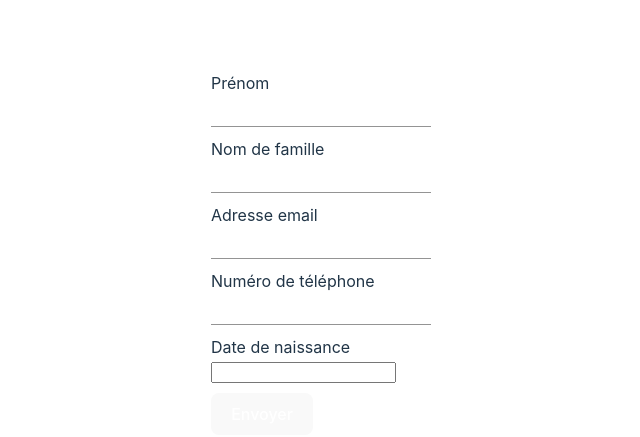
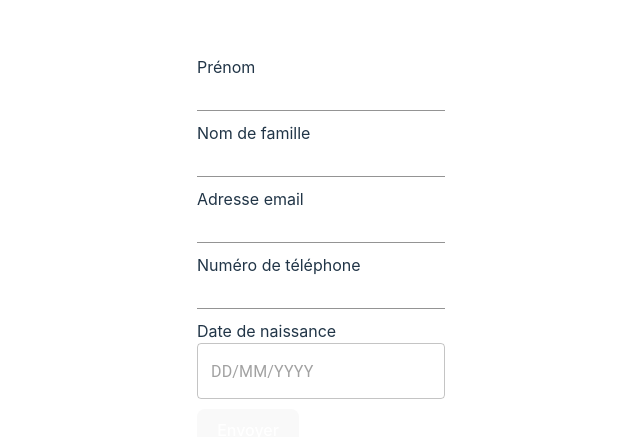
Before and after one commit to Jwana24/poc-rhf_controller, a React (Vite) app: page / in a window 1280 px wide. Shown: the part 147-584 px from the top of the page, without its empty margins (319-959 px from the left). Built offline with nearby package versions, Linux system fonts and the light colour scheme.

Commit message:
Adding DatePicker from muix

```diff
--- a/package.json
+++ b/package.json
@@ -15,8 +15,9 @@
     "@hookform/error-message": "^2.0.1",
     "@hookform/resolvers": "^3.1.1",
     "@mui/material": "^5.14.0",
+    "@mui/x-date-pickers": "^6.10.0",
+    "dayjs": "^1.11.9",
     "react": "^18.2.0",
-    "react-datepicker": "^4.16.0",
     "react-dom": "^18.2.0",
     "react-hook-form": "^7.45.1",
     "yup": "^1.2.0"
--- a/src/components/DatePickerInput.jsx
+++ b/src/components/DatePickerInput.jsx
@@ -1,15 +1,8 @@
-import DatePicker from "react-datepicker";
+import { DatePicker } from '@mui/x-date-pickers/DatePicker';
 import { Controller } from "react-hook-form";
 import { ErrorMessage } from "@hookform/error-message";
-import { registerLocale, setDefaultLocale } from  "react-datepicker";
-import fr from 'date-fns/locale/fr';
-
-import "react-datepicker/dist/react-datepicker.css";
-import 'react-datepicker/dist/react-datepicker-cssmodules.css';
 
 const DatePickerInput = ({ labelValue, inputName, control, errors }) => {
-  registerLocale('fr', fr);
-  setDefaultLocale('fr');
 
   const handleDateSelect = () => console.log('pop!');
 
@@ -20,7 +13,7 @@ const DatePickerInput = ({ labelValue, inputName, control, errors }) => {
         name={inputName}
         control={control}
         render={({ field: { value, onChange } }) => (
-          <DatePicker locale="fr" selected={value} onChange={onChange} onSelect={handleDateSelect} />
+          <DatePicker selected={value} onChange={onChange} onSelect={handleDateSelect} />
         )}
       />
       <ErrorMessage
--- a/vite.config.js
+++ b/vite.config.js
@@ -9,5 +9,8 @@ export default defineConfig({
     alias: {
       "@": path.resolve(__dirname, "./src"),
     },
+    optimizeDeps: {
+      exclude: ['js-big-decimal']
+    },
   },
 })
```
Also changed, not shown: src/App.jsx (+8 -3 lines), 1 other file (tests, documents, lock files or other folders).
